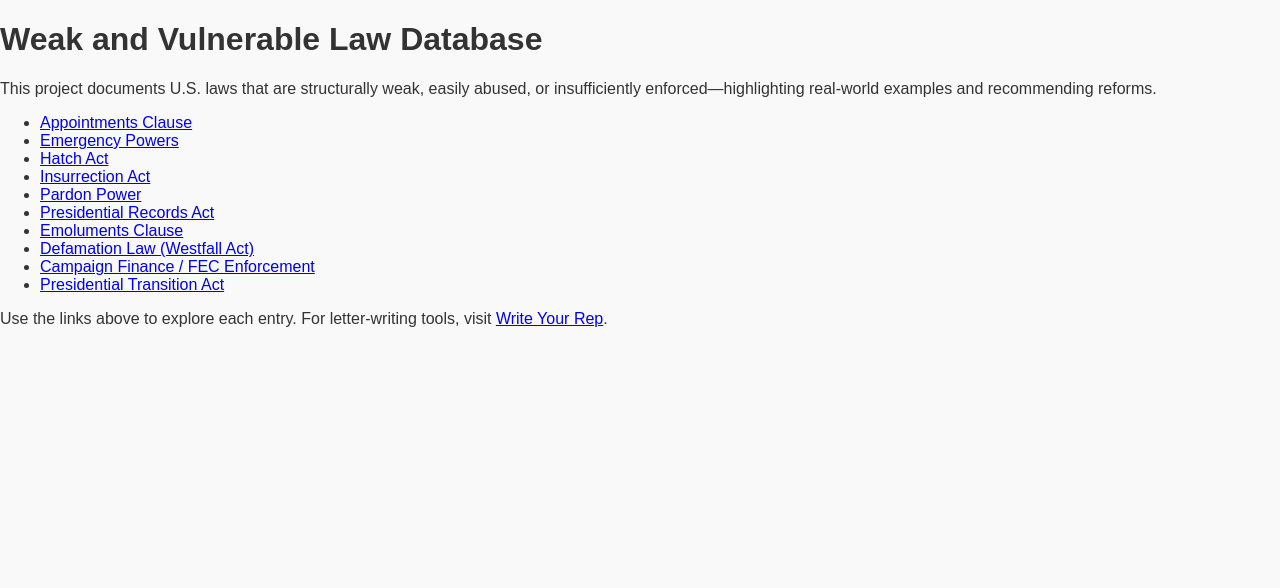
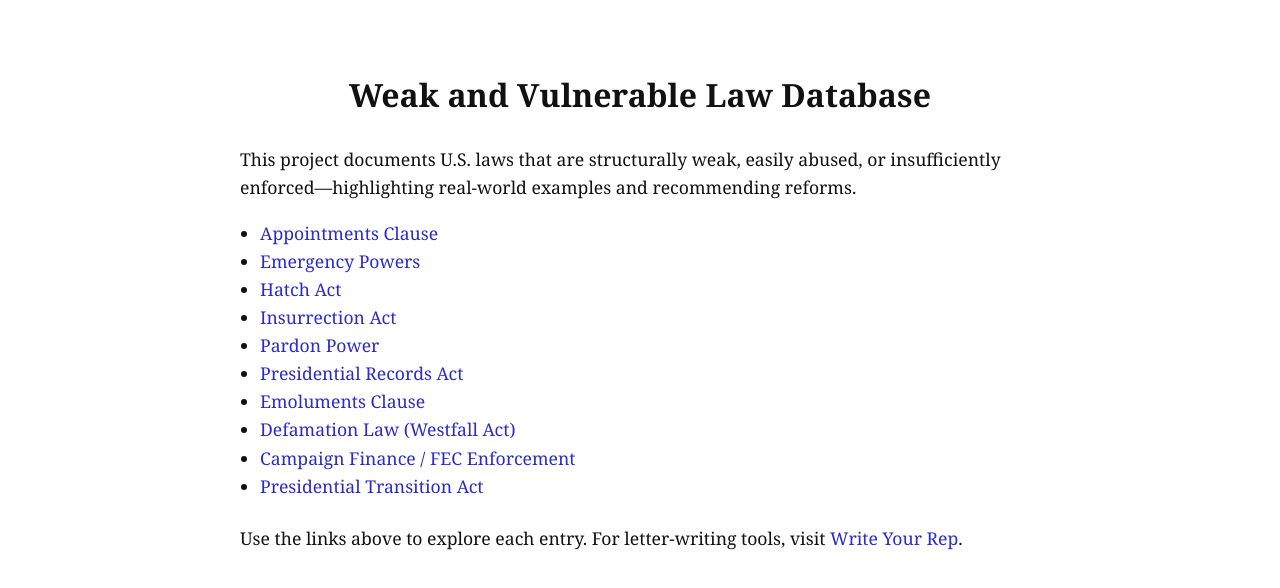
Before and after one commit to DWmFrancis/weak-vulnerable-law-db, a plain HTML site: page index.html in a window 1280 px wide. Drawn offline with Linux system fonts and the light colour scheme.

Commit message:
Add files via upload

```diff
--- a/index.html
+++ b/index.html
@@ -4,6 +4,36 @@
     <meta charset="UTF-8">
     <title>Weak & Vulnerable Law Database</title>
     <link rel="stylesheet" href="style.css">
+    <style>
+        body {
+            max-width: 800px;
+            margin: 2rem auto;
+            padding: 1rem;
+            line-height: 1.6;
+            font-family: Georgia, serif;
+            font-size: 1.1rem;
+            background-color: #fff;
+            color: #111;
+        }
+        h1 {
+            font-size: 2rem;
+            margin-bottom: 1rem;
+            text-align: center;
+        }
+        ul {
+            padding-left: 1.25rem;
+        }
+        a {
+            color: #2a2acd;
+            text-decoration: none;
+        }
+        a:hover {
+            text-decoration: underline;
+        }
+        p {
+            margin-top: 1.5rem;
+        }
+    </style>
 </head>
 <body>
     <h1>Weak and Vulnerable Law Database</h1>
```
